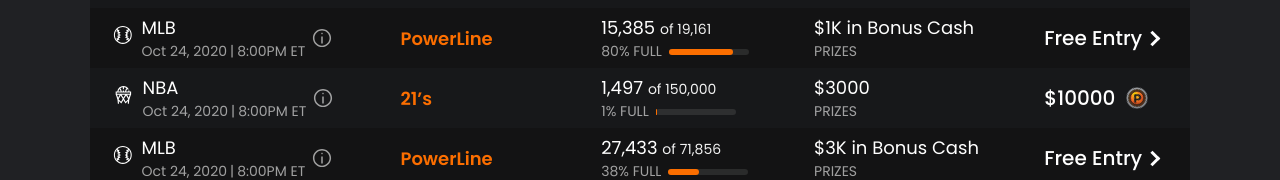
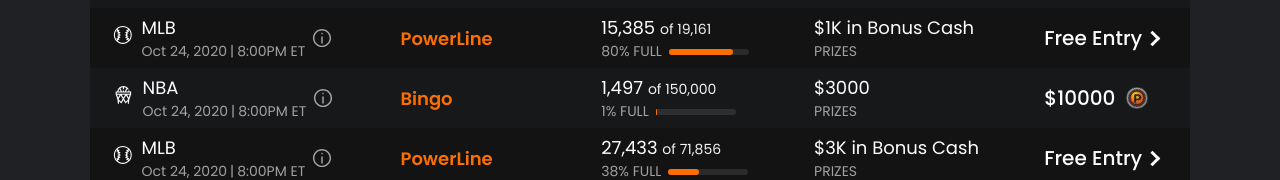
Before and after one commit to fancykingstar/live-fantasy, a React app: page /power-center in a window 1280 px wide. Shown: the part 566-746 px from the top of the page. Built offline with nearby package versions, Linux system fonts and the light colour scheme.

Commit message:
Updated game center links

```diff
--- a/src/pages/HomePage/HomePage.scss
+++ b/src/pages/HomePage/HomePage.scss
@@ -2,7 +2,7 @@
 
 .__HomePage {
   overflow-y: hidden;
-  .__viewport_1 {
+  .__viewport-1 {
     background: url("../../assets/HomePageViewPortImage.jpg") top center;
   }
   .__viewport-subtitle {
--- a/src/pages/PowerCenter/InteractiveContests.js
+++ b/src/pages/PowerCenter/InteractiveContests.js
@@ -50,6 +50,7 @@
                         prize='800'
                         pointsRequired='1000'
                         isMobileDevice={isMobileDevice}
+                        link="/"
                     />
                     <PowerPlayGridRow
                         contest='MLB'
@@ -61,18 +62,20 @@
                         totalEntries='19161'
                         prize='$1K in Bonus Cash'
                         isMobileDevice={isMobileDevice}
+                        link="powerbet-live"
                     />
                     <PowerPlayGridRow
                         contest='NBA'
                         Icon={BasketBall}
                         date='Oct 24, 2020'
                         time='8:00PM ET'
-                        type='21’s'
+                        type='Bingo'
                         entries='1497'
                         totalEntries='150000'
                         prize='3000'
                         pointsRequired='10000'
                         isMobileDevice={isMobileDevice}
+                        link="/bingo-game"
                     />
                     <PowerPlayGridRow
                         contest='MLB'
--- a/src/pages/PowerCenter/LivePowerPlay.js
+++ b/src/pages/PowerCenter/LivePowerPlay.js
@@ -50,6 +50,7 @@
                         prize='800'
                         entryFee='1000'
                         isMobileDevice={isMobileDevice}
+                        link="/card-game"
                     />
                     <PowerPlayGridRow
                         type='Power Poker'
--- a/src/pages/PowerCenter/PowerPlayGridRow.js
+++ b/src/pages/PowerCenter/PowerPlayGridRow.js
@@ -7,7 +7,7 @@
 const PowerPlayGridRow = props => props.isMobileDevice ? <div className='__power-grid-row-card __relative'><TableRow {...props} /></div> : <TableRow {...props} />
 
 
-const TableRow = ({ type, Icon, date, time, contest, entries, totalEntries, prize, pointsRequired }) => {
+const TableRow = ({ type, Icon, date, time, contest, entries, totalEntries, prize, pointsRequired,link }) => {
     const percentage = `${((entries / totalEntries) * 100).toFixed()}%`;
     const addCommas = entry => entry.toString().replace(/\B(?=(\d{3})+(?!\d))/g, ",");
     return (
@@ -42,7 +42,7 @@
                 <div className='__h6 __mediam-on-large'>{+prize ? `$${prize}` : prize} </div>
                 <div className='__very-small-on-large __light-grey'><span className='__hide-only-on-large'>TOTAL</span> PRIZES</div>
             </div>
-            <Link to='/' className='__flex  __h5 __small-on-large __pointsRequired'>
+            <Link to={link} className='__flex  __h5 __small-on-large __pointsRequired'>
                 {pointsRequired ? (
                     <div className='__flex'>
                         <span className='__hide-on-large'>$</span>
```
